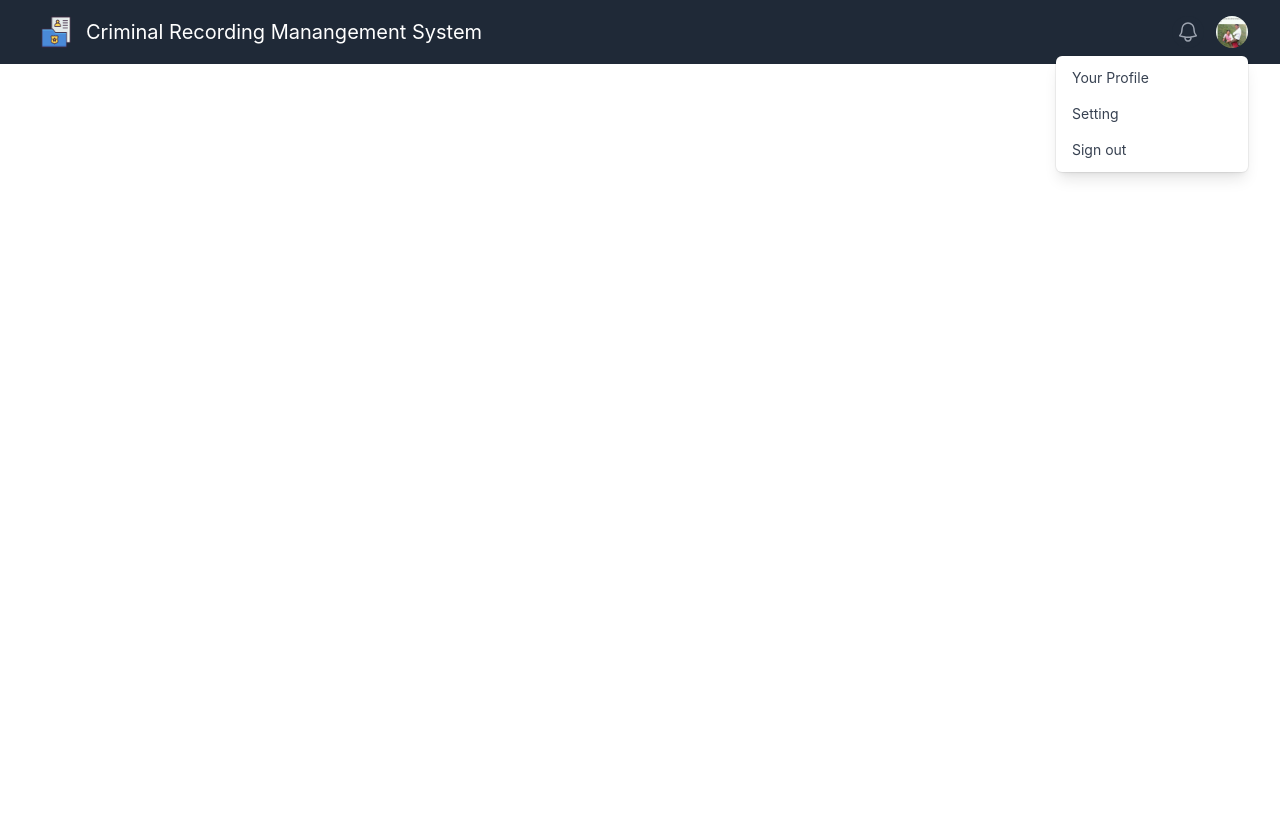
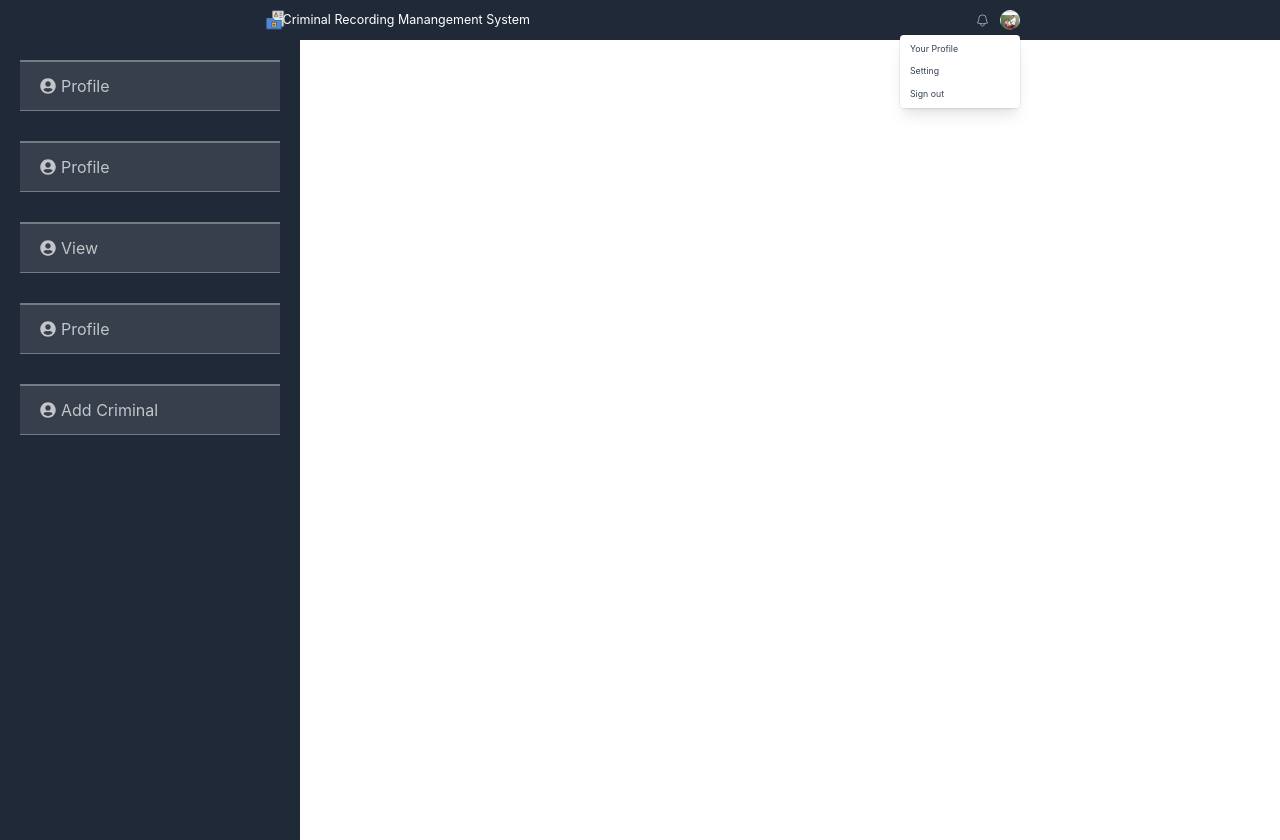
Before and after one commit to natnaeln4d/CBTP-Criminal-recording-system, a React (Create React App) app: page / in a window 1280 px wide. Before the commit the page ends 800 px from the top, so only its background shows below. Built offline with nearby package versions, Linux system fonts and the light colour scheme.

Commit message:
SideBar css and styling

```diff
--- a/package.json
+++ b/package.json
@@ -8,6 +8,7 @@
     "@testing-library/user-event": "^13.5.0",
     "react": "^18.2.0",
     "react-dom": "^18.2.0",
+    "react-icons": "^4.7.1",
     "react-scripts": "5.0.1",
     "web-vitals": "^2.1.4"
   },
--- a/src/App.js
+++ b/src/App.js
@@ -1,10 +1,12 @@
 import './App.css';
 import Navbar from './componets/Navbar/Navbar';
+import Sidebar from './componets/SIdebar/Sidebar';
 
 function App() {
   return (
     <div className="w-[100%]">
       <Navbar />
+      <Sidebar />
 
     </div>
   );
--- a/src/componets/SIdebar/Sidebar.css
+++ b/src/componets/SIdebar/Sidebar.css
@@ -0,0 +1,49 @@
+.sideBar__container{
+    width: 300px;
+    height: 100vh;
+    z-index: -1;
+    display: flex;
+    align-items: center;
+    justify-content: flex-start;
+    flex-direction: column;
+    gap: 1rem;
+    font-size: 1.6rem;
+    color: #fff;
+    color: rgb(255 255 255 / 70%);
+}
+.sideBar__contents{
+    display: flex;
+    flex-direction: column;
+    gap: 3rem;
+    /* background-color: red; */
+    width: 100%;
+    height: 100%;
+    padding: 2rem 2rem;
+    padding-left: 2rem;
+}
+
+.container__content{
+    /* background-color: aqua; */
+    display: flex;
+    align-items: center;
+    /* justify-content: center; */
+    width: 100%;
+    align-self: center;
+    text-align: center;
+    padding: 12px 2rem;
+    border: 1px 1px 0 solid rgba(255, 255, 255, 0.287);
+    border-top: 2px solid rgba(255, 255, 255, 0.309);
+    border-bottom: 1px solid rgba(255, 255, 255, 0.309);
+    background-color: rgb(255 255 255 / 10%);
+
+
+}
+
+.container__content:hover{
+    background-color: rgba(255, 255, 255, 0.143);
+}
+.side__elements{
+    display: flex;
+    align-items: center;
+    gap: 5px;
+}
--- a/src/componets/SIdebar/Sidebar.js
+++ b/src/componets/SIdebar/Sidebar.js
@@ -0,0 +1,48 @@
+import React from 'react'
+import {FaUserCircle} from 'react-icons/fa'
+import './Sidebar.css'
+
+function Sidebar() {
+  return (
+    <div className='sideBar__container bg-gray-800'>
+        <div className="sideBar__contents">
+        <div className="container__content">
+            <a href="#" className='side__elements'>
+                <FaUserCircle />
+                Profile
+            </a>
+        </div>
+
+        <div className="container__content">
+            <a href="#" className='side__elements'>
+                <FaUserCircle />
+                Profile
+            </a>
+        </div>
+
+        <div className="container__content">
+            <a href="#" className='side__elements'>
+                <FaUserCircle />
+                View
+            </a>
+        </div>
+
+        <div className="container__content">
+            <a href="#" className='side__elements'>
+                <FaUserCircle />
+                Profile
+            </a>
+        </div>
+
+        <div className="container__content">
+            <a href="#" className='side__elements'>
+                <FaUserCircle />
+                Add Criminal
+            </a>
+        </div>
+        </div>
+    </div>
+  )
+}
+
+export default Sidebar
--- a/src/index.css
+++ b/src/index.css
@@ -1,6 +1,17 @@
 @tailwind base;
 @tailwind components;
 @tailwind utilities;
+
+*,*::after,*::before{
+  padding: 0;
+  margin: 0;
+  box-sizing: border-box;
+}
+
+html{
+  overflow: hidden;
+  font-size: 10px;
+}
 body {
   margin: 0;
   font-family: -apple-system, BlinkMacSystemFont, 'Segoe UI', 'Roboto', 'Oxygen',
@@ -8,6 +19,7 @@ body {
     sans-serif;
   -webkit-font-smoothing: antialiased;
   -moz-osx-font-smoothing: grayscale;
+  height: 100vh;
 }
 
 code {
```
Also changed, not shown: 1 other file (tests, documents, lock files or other folders).
